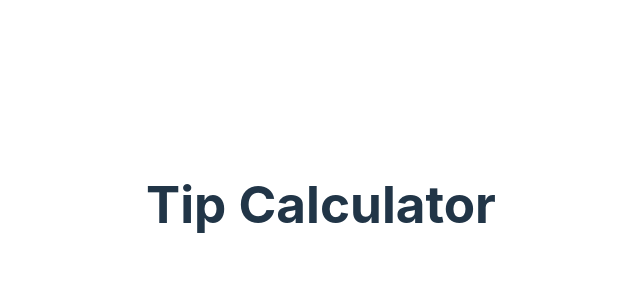
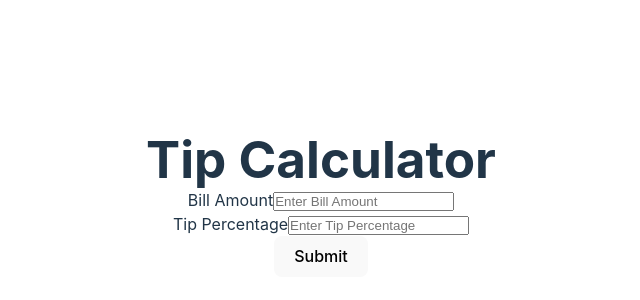
Before and after one commit to izzyhymas/tip-calculator, a React (Vite) app: page / in a window 1280 px wide. Shown: the part 196-496 px from the top of the page, without its empty margins (319-959 px from the left). Built offline with nearby package versions, Linux system fonts and the light colour scheme.

Commit message:
Create input boxes for calculator

```diff
--- a/src/App.tsx
+++ b/src/App.tsx
@@ -1,14 +1,18 @@
-import './App.css'
+import "./App.css";
+
+import Calculator from "./Calculator";
 
 function App() {
-
   return (
     <>
-    <header>
-      <h1>Tip Calculator</h1>
-    </header>
+      <header>
+        <h1>Tip Calculator</h1>
+      </header>
+      <main>
+        <Calculator />
+      </main>
     </>
-  )
+  );
 }
 
-export default App
+export default App;
--- /dev/null
+++ b/src/Calculator.tsx
@@ -0,0 +1,81 @@
+import React, { useState } from "react";
+
+const Calculator: React.FC = () => {
+  // State for storing bill
+  const [bill, setBill] = useState<number | string>("");
+  // State for storing tip percentage
+  const [tipPercentage, setTipPercentage] = useState<number | string>("");
+  // State for storing total bill after tip
+  const [total, setTotal] = useState<number | null>(null);
+
+  // Checks if string is a valid number
+  const isNumber = (num: string): boolean => /^\d+$/.test(num);
+
+  // Prevents page from refreshing when the submit button is clicked
+  const handleSubmit = (event: React.FormEvent<HTMLFormElement>) => {
+    event.preventDefault();
+
+    if (typeof bill === "number" && typeof tipPercentage === "number") {
+      setTotal(Number(bill * tipPercentage));
+    } else {
+      alert("Please enter valid numbers");
+    }
+  };
+
+  const handleBillChange = (
+    event: React.ChangeEvent<HTMLInputElement>
+  ): void => {
+    const newBill = event.target.value;
+
+    if (newBill === "") {
+      setBill("");
+    } else if (isNumber(newBill)) {
+      setBill(Number(newBill));
+    }
+  }
+
+  const handleTipChange = (
+    event: React.ChangeEvent<HTMLInputElement>
+  ): void => {
+    const newTip = event.target.value;
+
+    // If input is cleared, set tip to empty string
+    if (newTip === "") {
+      setTipPercentage("");
+    } else if (isNumber(newTip)) {
+      setTipPercentage(Number(newTip));
+    }
+  };
+
+  return (
+    <>
+      <form onSubmit={handleSubmit}>
+        <div>
+          <label htmlFor="bill">Bill Amount</label>
+          <input
+            type="text"
+            id="bill"
+            value={bill}
+            placeholder="Enter Bill Amount"
+            onChange={handleBillChange}
+          ></input>
+        </div>
+        <div>
+          <label htmlFor="tipPercentage">Tip Percentage</label>
+          <input
+            type="number"
+            id="tipPercentage"
+            value={tipPercentage}
+            placeholder="Enter Tip Percentage"
+            onChange={handleTipChange}
+          ></input>
+        </div>
+        <button type="submit">Submit</button>
+      </form>
+      {/* Displays the result if total is not null */}
+      {total && <h2>Your bill amount is {total}</h2>}
+    </>
+  );
+};
+
+export default Calculator;
```
